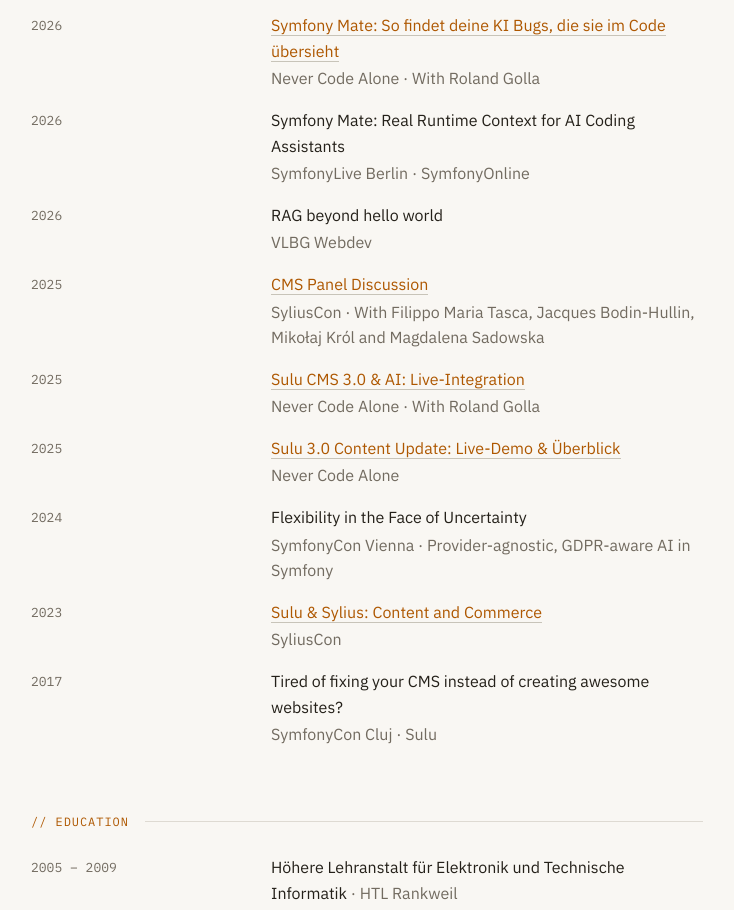
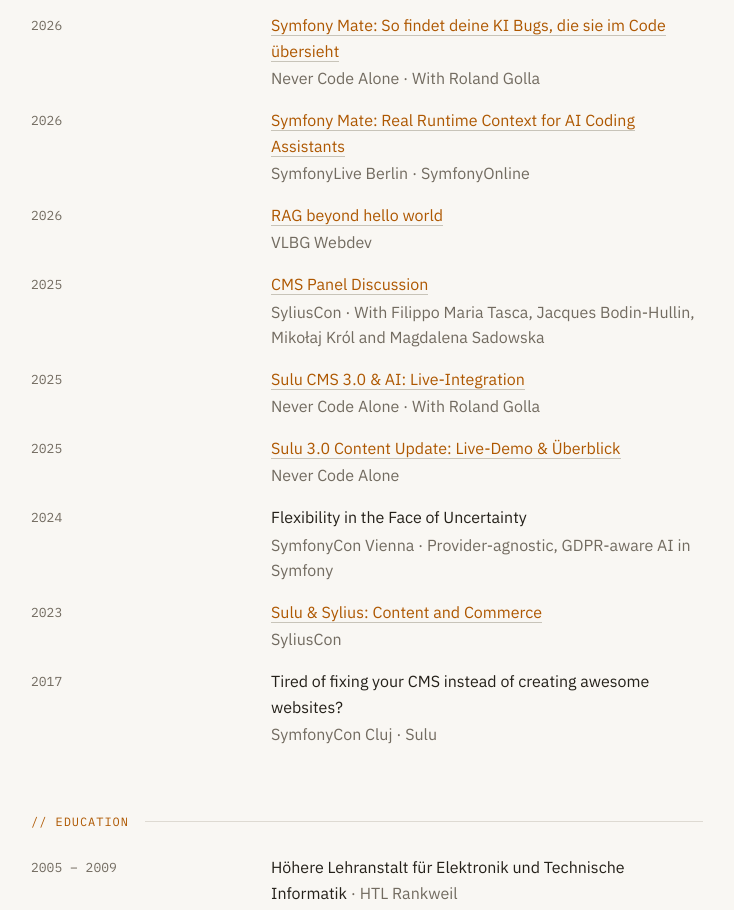
Before and after one commit to wachterjohannes/wachterjohannes.github.io, an Astro site: page /about in a window 1280 px wide. Shown: the part 2308-3218 px from the top of the page, without its empty margins (273-1007 px from the left). Built offline with nearby package versions, Linux system fonts and the light colour scheme; Astro itself is replaced by a stand-in of ours; a web font is replaced by a local one.

Commit message:
About: link repos for Symfony Mate and RAG beyond hello world talks

```diff
--- a/src/pages/about.astro
+++ b/src/pages/about.astro
@@ -25,8 +25,8 @@
 const talks: [string, string, string, (string | undefined)?, (string | undefined)?][] = [
   ['2026', 'Sulu.ai live: Intelligent Search von der Installation bis zur ersten Antwort', 'Never Code Alone', 'With Roland Golla', 'https://www.youtube.com/live/MeEc4jjn10w'],
   ['2026', 'Symfony Mate: So findet deine KI Bugs, die sie im Code übersieht', 'Never Code Alone', 'With Roland Golla', 'https://www.youtube.com/live/RgXZ54O5FYs'],
-  ['2026', 'Symfony Mate: Real Runtime Context for AI Coding Assistants', 'SymfonyLive Berlin · SymfonyOnline'],
-  ['2026', 'RAG beyond hello world', 'VLBG Webdev'],
+  ['2026', 'Symfony Mate: Real Runtime Context for AI Coding Assistants', 'SymfonyLive Berlin · SymfonyOnline', undefined, 'https://github.com/wachterjohannes/symfony-mate-berlin'],
+  ['2026', 'RAG beyond hello world', 'VLBG Webdev', undefined, 'https://github.com/wachterjohannes/rag-beyond-hello-world'],
   ['2025', 'CMS Panel Discussion', 'SyliusCon', 'With Filippo Maria Tasca, Jacques Bodin-Hullin, Mikołaj Król and Magdalena Sadowska', 'https://www.youtube.com/watch?v=C25daQZKgWQ'],
   ['2025', 'Sulu CMS 3.0 & AI: Live-Integration', 'Never Code Alone', 'With Roland Golla', 'https://www.youtube.com/live/PBkfMI5B4WQ'],
   ['2025', 'Sulu 3.0 Content Update: Live-Demo & Überblick', 'Never Code Alone', undefined, 'https://www.youtube.com/live/IdOB0ldvr8A'],
```
